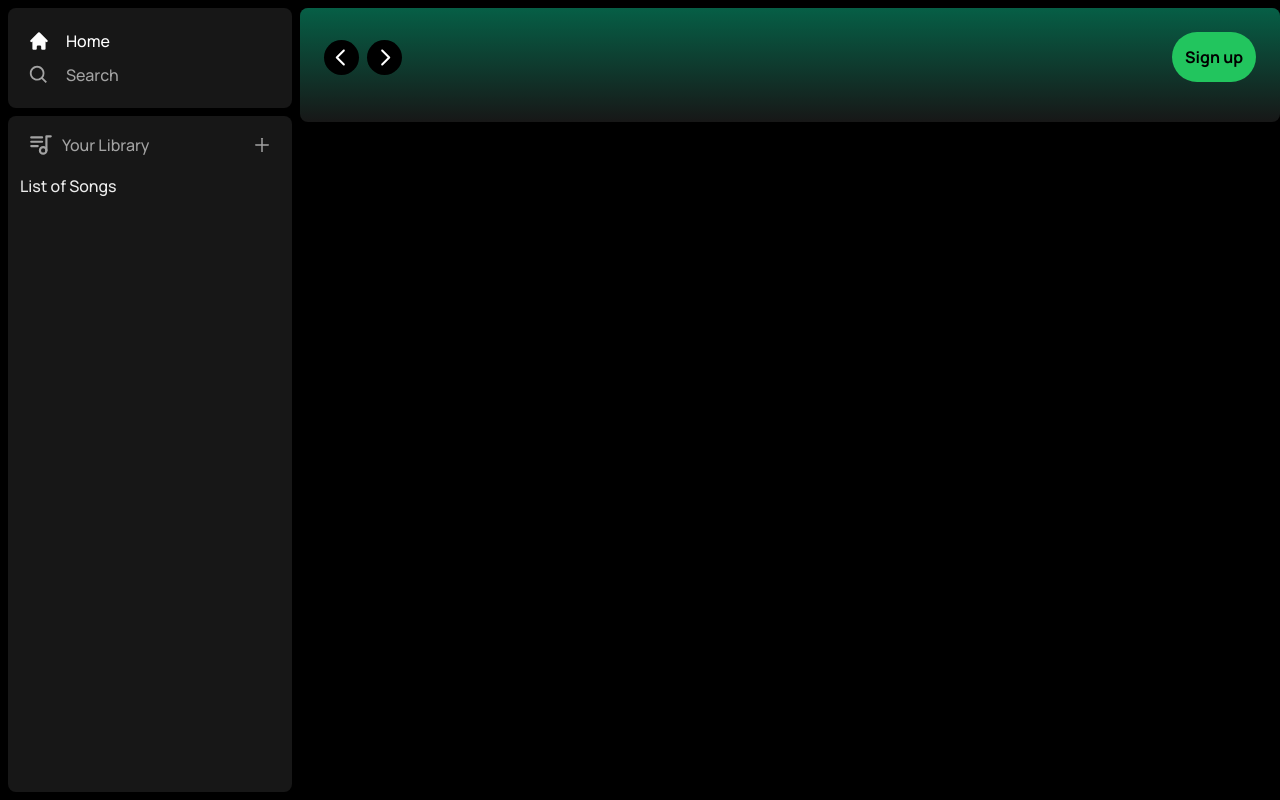
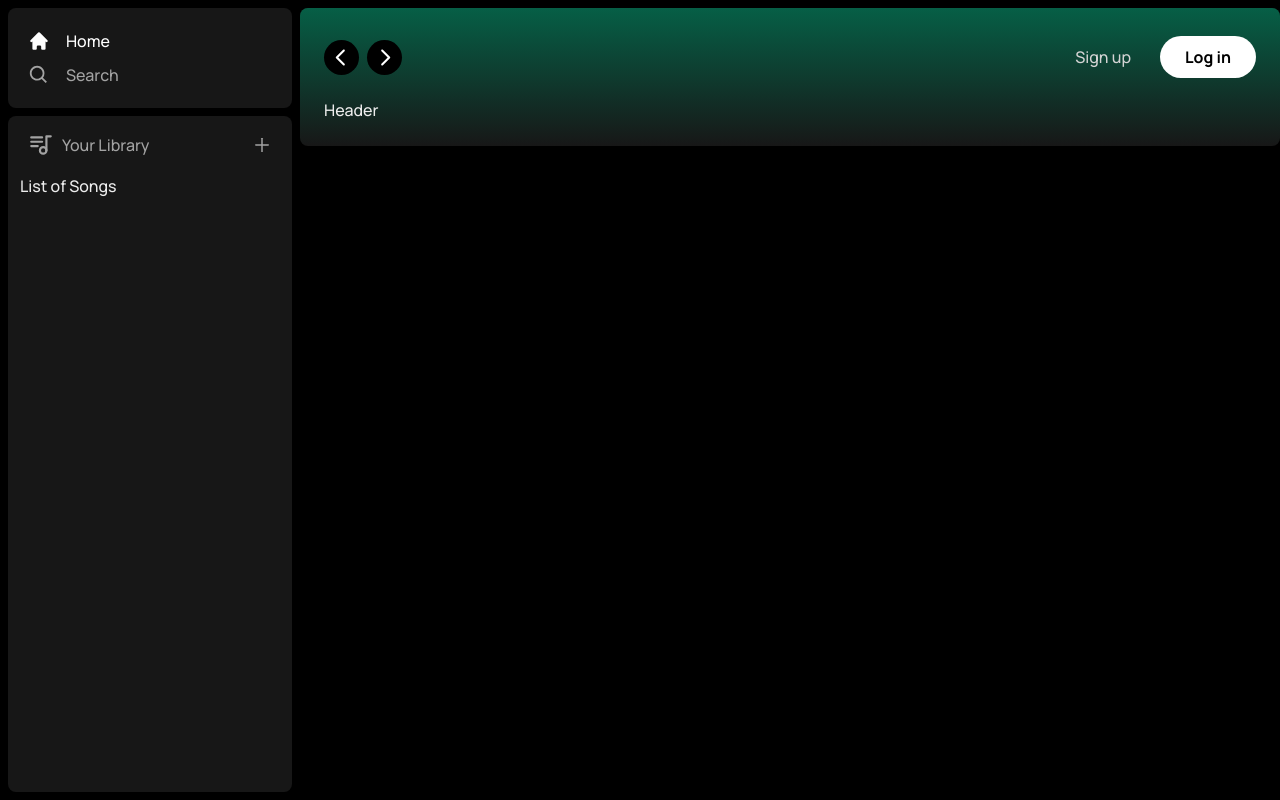
Before and after one commit to tonymichael00/shoozic, a Next.js app: page / in a window 1280 px wide. Built offline with nearby package versions, Linux system fonts and the light colour scheme.

Commit message:
added sign up and log in buttons.

```diff
--- a/components/Header.tsx
+++ b/components/Header.tsx
@@ -64,11 +64,22 @@ const Header: React.FC<HeaderProps> = ({ children, className }) => {
         <div className="flex items-center justify-between gap-x-4">
           <>
             <div>
-              <Button>Sign up</Button>
+              <Button
+                className="bg-transparent font-medium text-neutral-300"
+                onClick={() => {}}
+              >
+                Sign up
+              </Button>
+            </div>
+            <div>
+              <Button className="bg-white px-6 py-2" onClick={() => {}}>
+                Log in
+              </Button>
             </div>
           </>
         </div>
       </div>
+      {children}
     </div>
   );
 };
```
